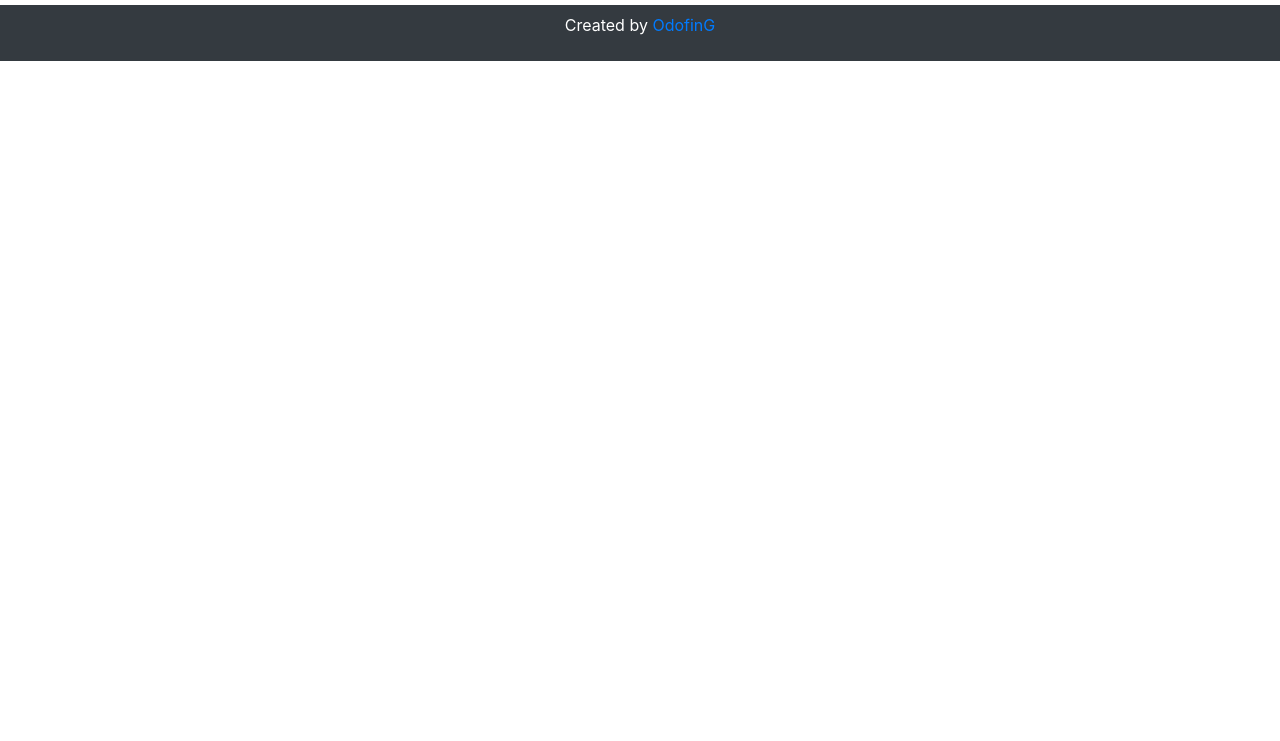
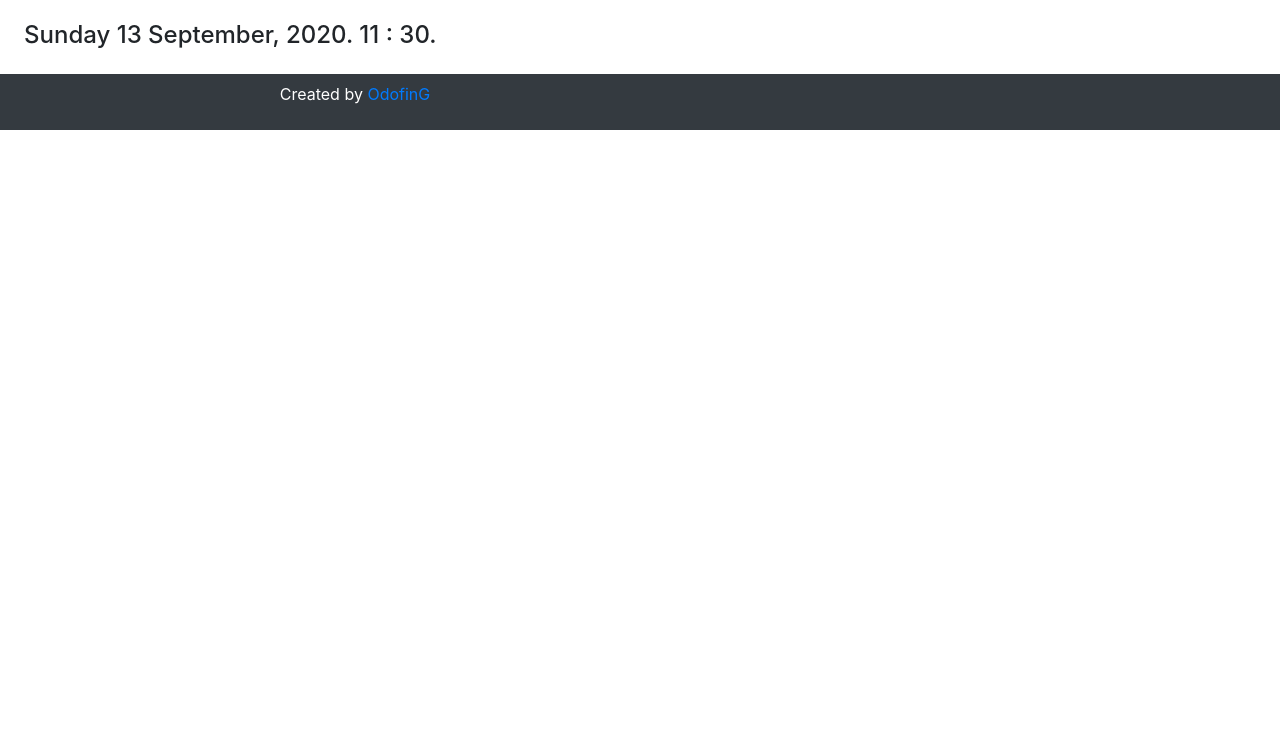
Before and after one commit to odofing/Naija-Covid-19-Tracker, a plain HTML site: page index.html in a window 1280 px wide. Shown: the part 59-800 px from the top of the page. Drawn offline with nearby package versions, Linux system fonts and the light colour scheme; no server answers.

Commit message:
Modified

```diff
--- a/app.js
+++ b/app.js
@@ -10,8 +10,50 @@ window.addEventListener("DOMContentLoaded", () => {
 
 });
 
-const date = new Date()
+const months = [
+  'January',
+  'February',
+  'March',
+  'April',
+  'May',
+  'June',
+  'July',
+  'August',
+  'September',
+  'October',
+  'November',
+  'December',
+];
+const weekdays = [
+  'Sunday',
+  'Monday',
+  'Tuesday',
+  'Wednesday',
+  'Thursday',
+  'Friday',
+  'Saturday',
+];
 
+// GET REAL DATE
+// let futureDate = new Date(1999, 3, 4, 11, 30, 09);
+let futureDate = new Date();
+
+const realDate = document.getElementById("real-date");
+const year = futureDate.getFullYear();
+const hours = futureDate.getHours();
+const minutes = futureDate.getMinutes();
+const seconds = futureDate.getSeconds();
+const month = futureDate.getMonth();
+const date = futureDate.getDate();
+const weekDay = futureDate.getDay();
+// console.log(weekdays[weekDay])
+// console.log(months[month])
+
+realDate.textContent = `${weekdays[weekDay]} ${date} ${months[month]}, ${year}. ${hours} : ${minutes}.`;
+
+ const dates = new Date()
+ console.log(dates)
+// <p class="p-3">${date}</p>
 
 showResp = (res) => {
 
@@ -20,7 +62,7 @@ showResp = (res) => {
     `
     <main>
   <div id="container">
-  <p class="p-3">${date}</p>
+
   <h3 class="p-3">National Data</h3>
   <div class="row">
     <div class="col-md-6 m-auto">
--- a/index.html
+++ b/index.html
@@ -50,15 +50,17 @@
   </header>
 
   <main>
-
+   <div class="date m-4">
+    <h4 id="real-date">Monday, 2020</h4>
+   </div>
     <div id="container">
 
     </div>
     <footer id="mainFooter" class="text-center bg-dark text-white">
       <div class="container">
         <div class="row">
-          <div class="col-md-12">
-            <p class="p-2">Created by <a href="https://twitter.com/G_ODOFIN" target="_blank">OdofinG</a></p>
+          <div class="col-md-6">
+            <p class="p-2 text-center">Created by <a href="https://twitter.com/G_ODOFIN" target="_blank">OdofinG</a></p>
           </div>
         </div>
       </div>
```
Also changed, not shown: app2.js (deleted, +0 -18 lines).
